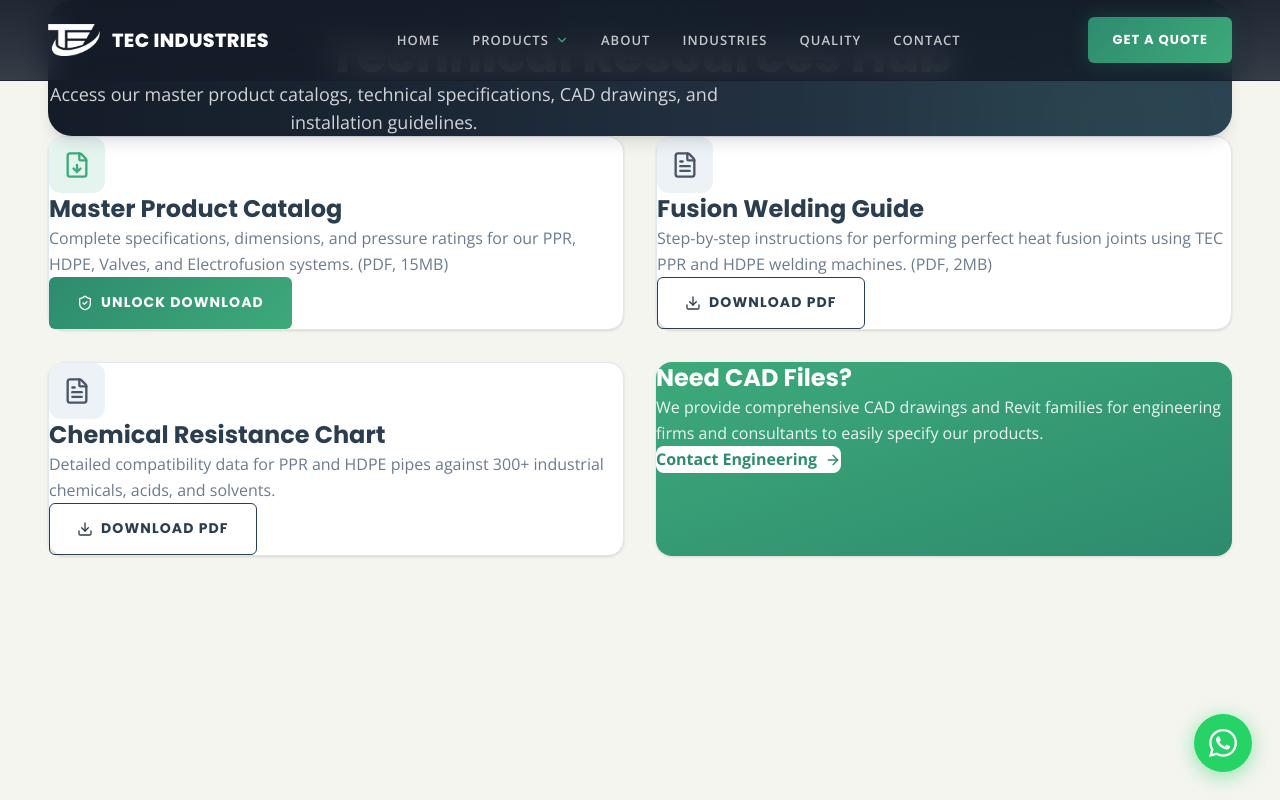
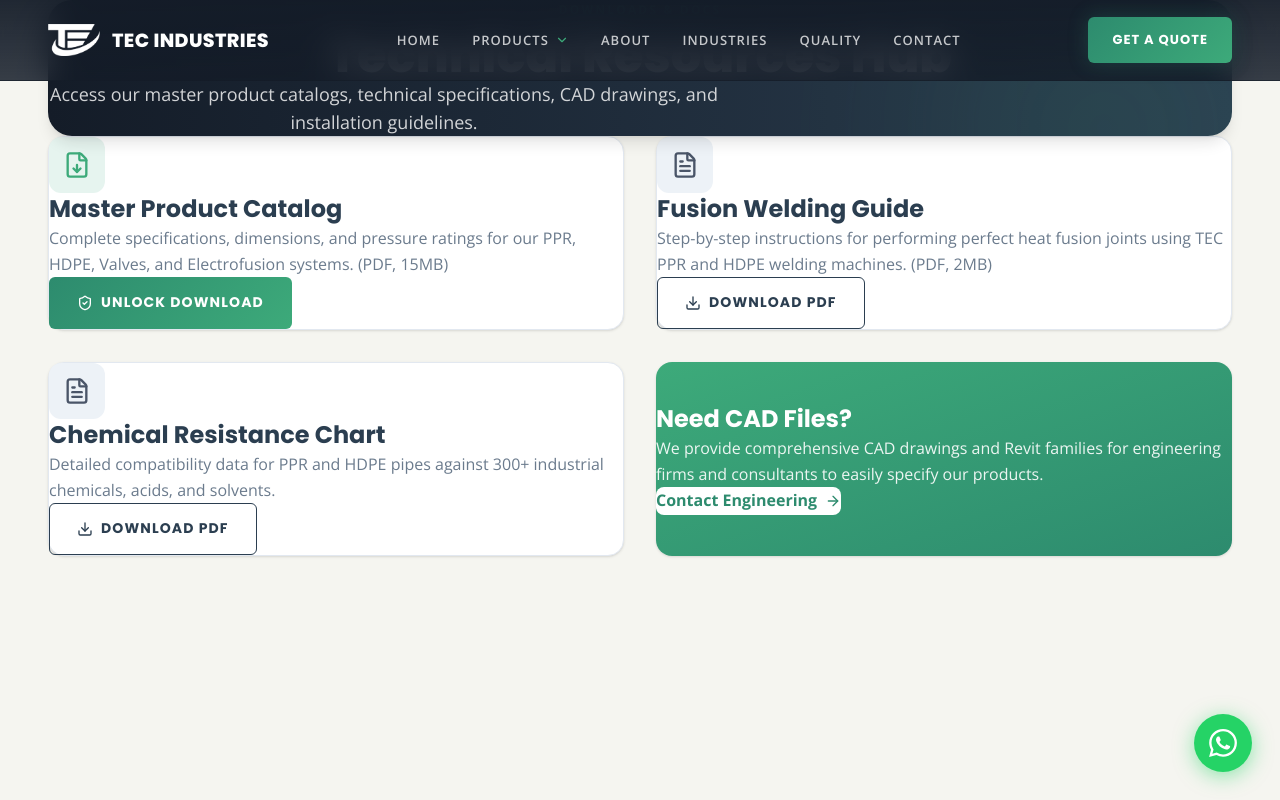
Before and after one commit to japatel5213/tec-industries-web, a Next.js app: page /resources in a window 1280 px wide. Shown: the top 800 px of the page. Built offline with nearby package versions, Linux system fonts and the light colour scheme.

Commit message:
Fix CSS overlapping and padding in Resources hub

```diff
--- a/src/app/resources/page.tsx
+++ b/src/app/resources/page.tsx
@@ -7,7 +7,7 @@ import { FileText, FileDown, ShieldCheck, Download, ArrowRight } from 'lucide-re
 
 export default function ResourcesPage() {
   return (
-    <main className="bg-[#F5F5F0] min-h-screen pt-12 pb-24">
+    <main className="bg-[#F5F5F0] min-h-screen pt-32 pb-24">
       {/* Header Banner */}
       <div className="container-xl mb-16">
         <div className="bg-gradient-to-r from-[#141C28] to-[#2B3E50] rounded-3xl p-10 md:p-16 text-white text-center shadow-lg relative overflow-hidden">
@@ -74,7 +74,7 @@ export default function ResourcesPage() {
           </div>
 
           {/* Engineering Support */}
-          <div className="bg-gradient-to-br from-[#3DAA7A] to-[#2D8B6E] p-8 md:p-10 rounded-2xl shadow-sm text-white flex flex-col">
+          <div className="bg-gradient-to-br from-[#3DAA7A] to-[#2D8B6E] p-8 sm:p-10 rounded-2xl shadow-sm text-white flex flex-col justify-center">
             <h2 className="font-[family-name:var(--font-head)] text-2xl font-bold mb-3">
               Need CAD Files?
             </h2>
```
